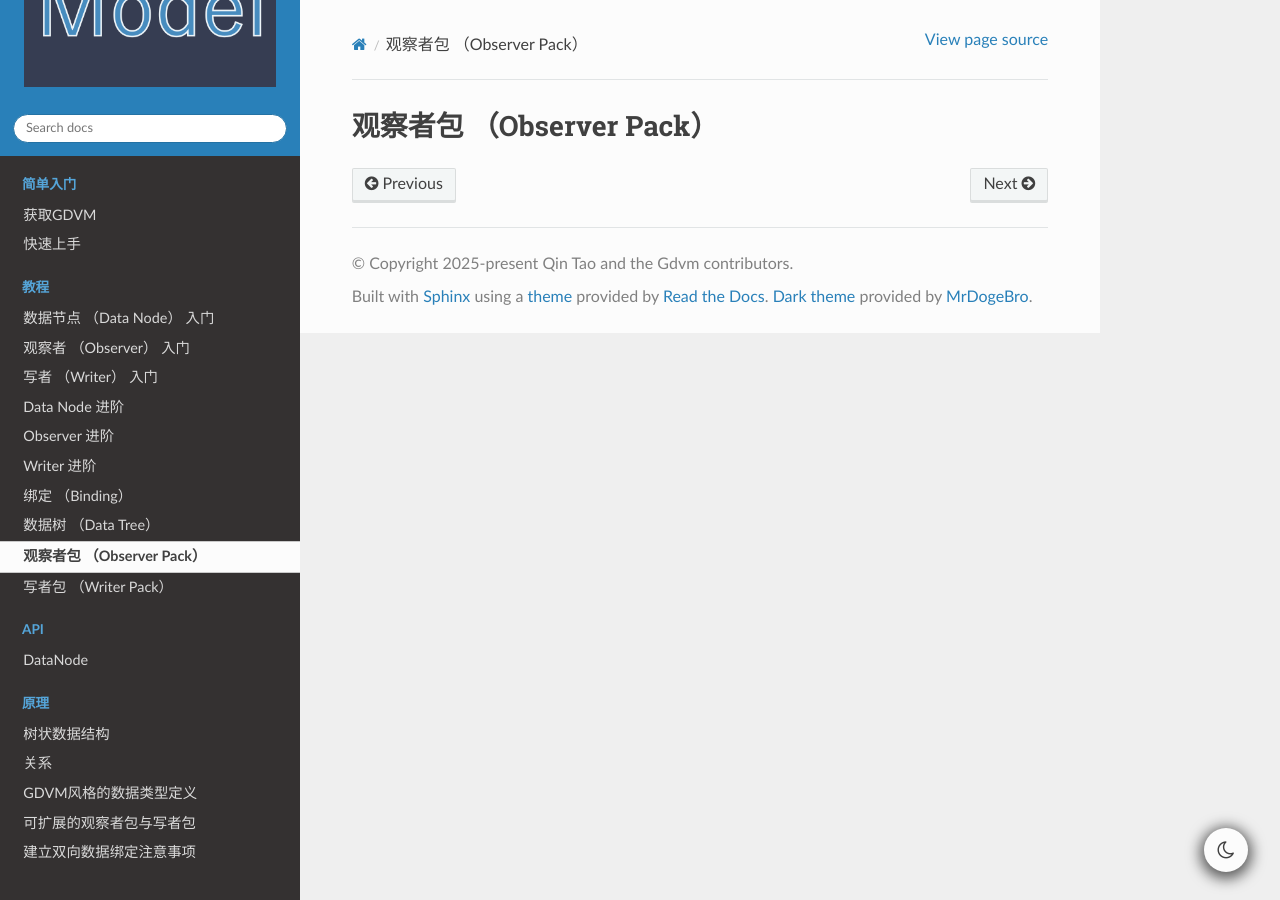
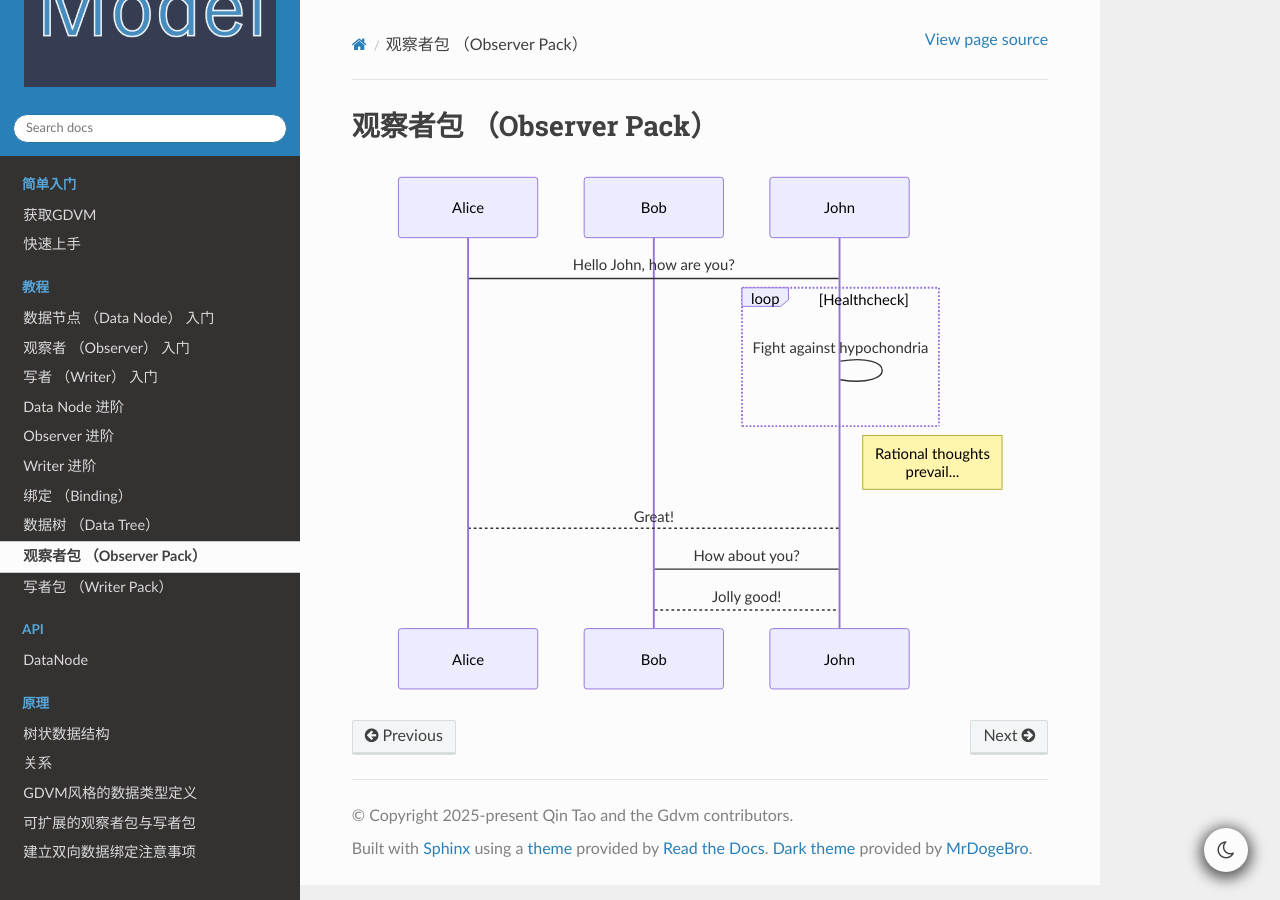
Before and after one commit to qt911025/godot-gdvm, a Sphinx documentation site: the page built from docs/source/tutorials/binding-observer-pack.rst, in a window 1280 px wide. Built offline with Sphinx 7.4.7 and the Read the Docs theme 3.1.0, drawn with Linux system fonts in a browser that asks for light colours.

```diff
--- a/docs/source/conf.py
+++ b/docs/source/conf.py
@@ -14,7 +14,11 @@ release = "0.2.0"
 # -- General configuration ---------------------------------------------------
 # https://www.sphinx-doc.org/en/master/usage/configuration.html#general-configuration
 
-extensions = ["sphinx_rtd_dark_mode", "sphinx_copybutton"]
+extensions = [
+    "sphinx_rtd_dark_mode",
+    "sphinx_copybutton",
+    "sphinxcontrib.mermaid"
+]
 
 master_doc = "index"
 templates_path = ["_templates"]
--- a/docs/source/tutorials/binding-data-tree.rst
+++ b/docs/source/tutorials/binding-data-tree.rst
@@ -32,7 +32,7 @@ DataTree的构造函数接受三种参数：
 		"example_int": 1,
 	})
 
-这个例子会被解析为一个带有两个数据属性的``DataNodeStruct``,
+这个例子会被解析为一个带有两个数据属性的 ``DataNodeStruct``,
 其中 ``example_string`` 是 ``DataNodeString`` ， ``example_int`` 是 ``DataNodeInt`` 。
 
 一般带类型的基础数据类型都会被识别为严格型，如果想要 ``DataNodeVariant`` ，请用 ``null``或者对象。
--- a/docs/source/tutorials/binding-observer-pack.rst
+++ b/docs/source/tutorials/binding-observer-pack.rst
@@ -1,2 +1,16 @@
 观察者包 （Observer Pack）
 =====================================
+
+.. mermaid::
+
+   sequenceDiagram
+      participant Alice
+      participant Bob
+      Alice->John: Hello John, how are you?
+      loop Healthcheck
+          John->John: Fight against hypochondria
+      end
+      Note right of John: Rational thoughts <br/>prevail...
+      John-->Alice: Great!
+      John->Bob: How about you?
+      Bob-->John: Jolly good!
```
